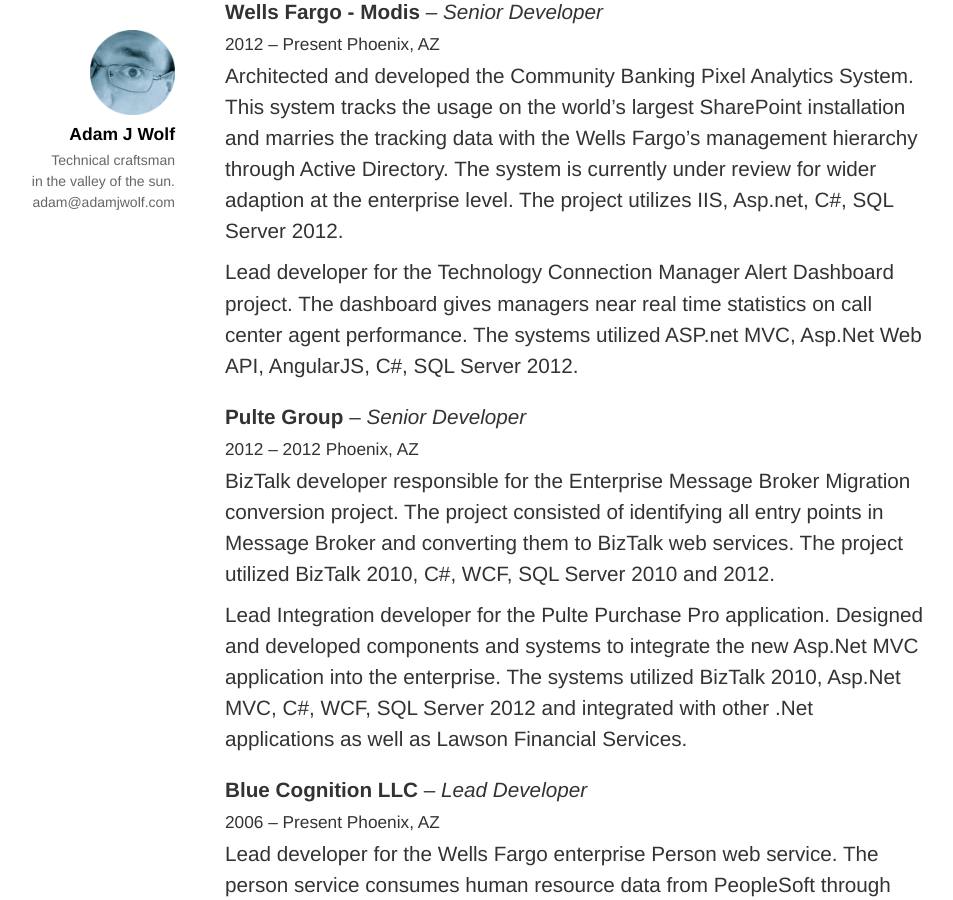
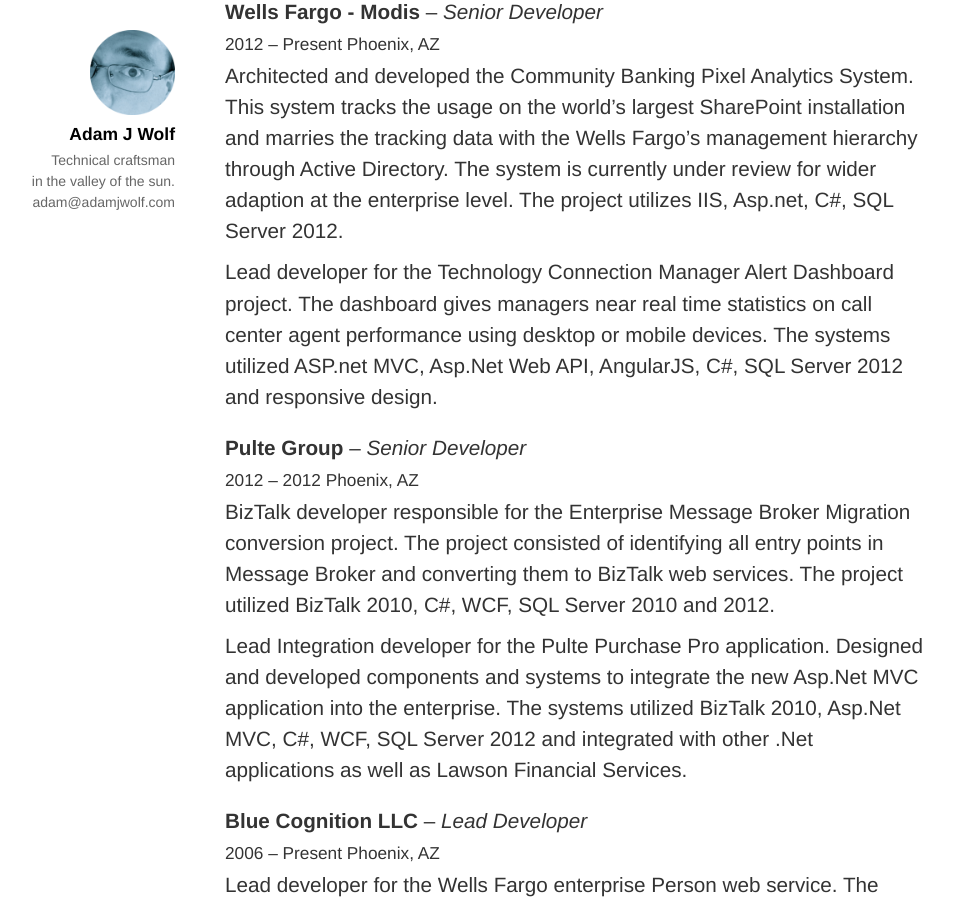
Before and after one commit to awolf/awolf.github.io, a Jekyll site: the page built from resume.html, in a window 1280 px wide and 900 px high, scrolled down 632 px. Shown: the whole window, without its empty margins (65-1018 px from the left). Built offline with Jekyll 4.4.1, drawn with Linux system fonts in a browser that asks for light colours; Markdown is read by kramdown in place of the engine named in the settings.

Commit message:
Update resume.html

```diff
--- a/resume.html
+++ b/resume.html
@@ -41,7 +41,7 @@ title: Resume
                         Architected and developed the Community Banking Pixel Analytics System. This system tracks the usage on the world’s largest SharePoint installation and marries the tracking data with the Wells Fargo’s management hierarchy through Active Directory. The system is currently under review for wider adaption at the enterprise level. The project utilizes IIS, Asp.net, C#, SQL Server 2012.
                     </li>
                     <li>
-                        Lead developer for the Technology Connection Manager Alert Dashboard project. The dashboard gives managers near real time statistics on call center agent performance. The systems utilized ASP.net MVC, Asp.Net Web API, AngularJS, C#, SQL Server 2012.
+                        Lead developer for the Technology Connection Manager Alert Dashboard project. The dashboard gives managers near real time statistics on call center agent performance using desktop or mobile devices. The systems utilized ASP.net MVC, Asp.Net Web API, AngularJS, C#, SQL Server 2012 and responsive design.
                     </li>
                 </ul>
             </section>
```
